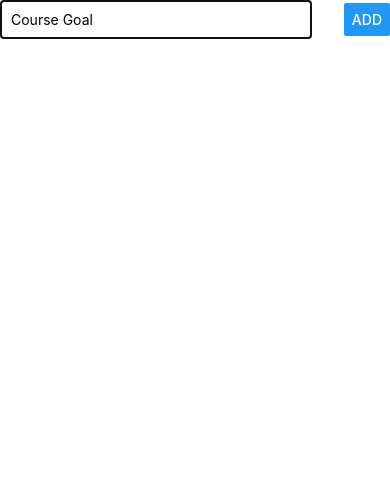
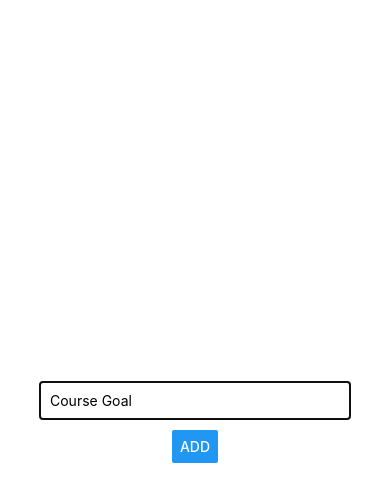
Before and after one commit to kennykngo/udemy-react-native-goals-app, a React Native app: screen / in a window 390 px wide. Both pictures are taken after a click on the button "ADD NEW GOAL". Shown: the top 502 px of the page. Built offline with nearby package versions, Linux system fonts and the light colour scheme.

Commit message:
added setIsAddMode to false on the addGoalHandlers

```diff
--- a/App.js
+++ b/App.js
@@ -14,6 +14,7 @@
       ...currentGoals,
       { id: Math.random().toString(), value: goalTitle },
     ]);
+    setIsAddMode(false);
   };
 
   const removeGoalHandler = (goalId) => {
--- a/components/GoalInput.js
+++ b/components/GoalInput.js
@@ -9,7 +9,7 @@
   };
 
   return (
-    <Modal visible={props.visible}>
+    <Modal visible={props.visible} animationType="slide">
       <View style={styles.inputContainer}>
         <TextInput
           placeholder="Course Goal"
@@ -25,14 +25,15 @@
 
 const styles = StyleSheet.create({
   inputContainer: {
-    flexDirection: "row",
-    justifyContent: "space-between",
+    flex: 1,
+    justifyContent: "center",
     alignItems: "center",
   },
   textInput: {
     borderColor: "black",
     borderWidth: 1,
     padding: 10,
+    marginBottom: 10,
     width: "80%",
   },
 });
```
